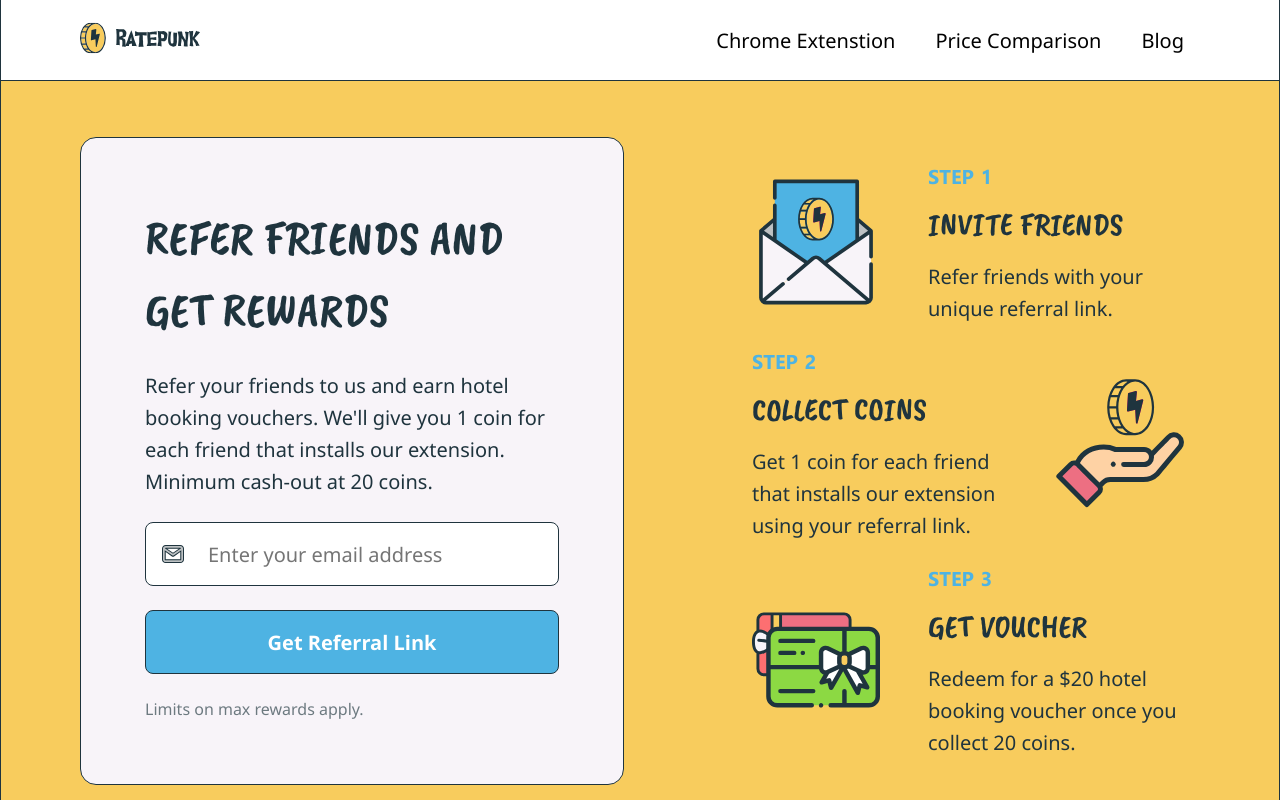
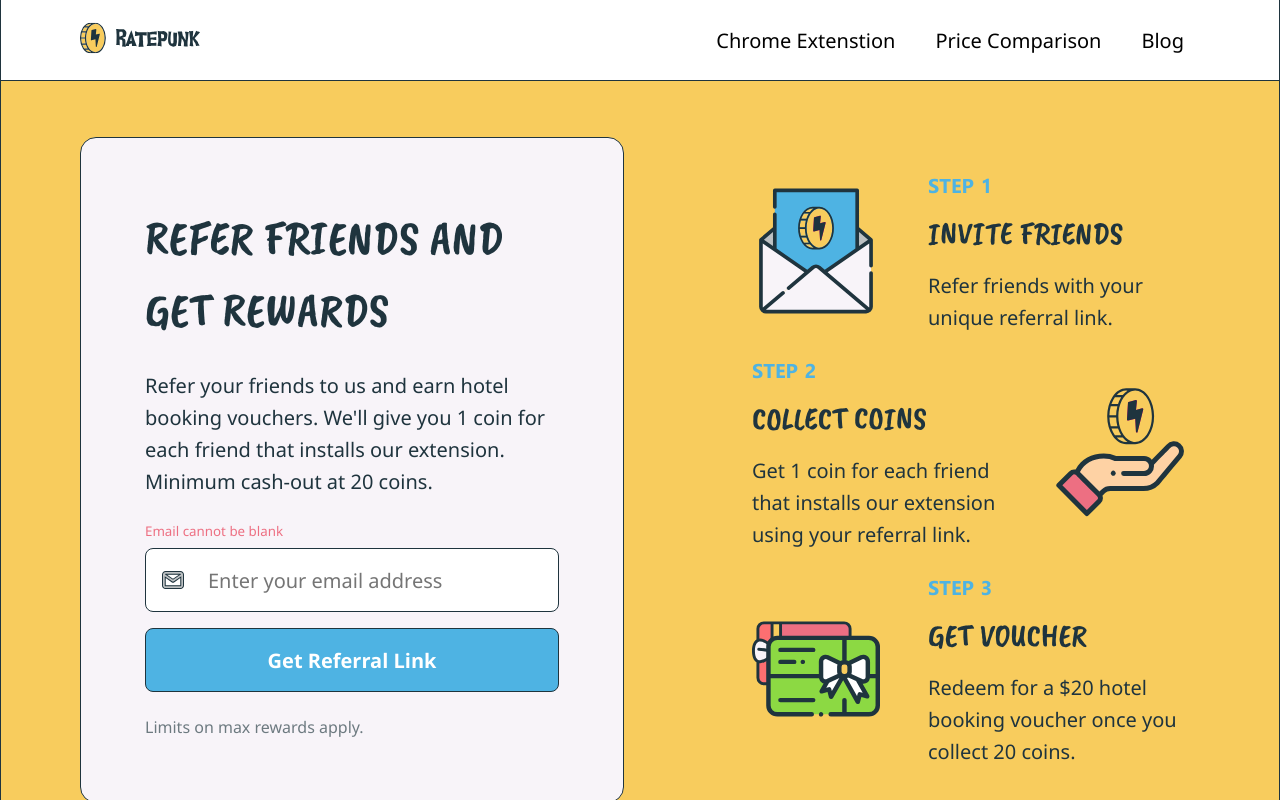
Before and after one commit to GytAndr/ratepunk-test-js, a Next.js app: page / in a window 1280 px wide. Both pictures are taken after a click on the button "Get Referral Link". Shown: the top 800 px of the page. Built offline with nearby package versions, Linux system fonts and the light colour scheme.

Commit message:
email validation message and regex

```diff
--- a/src/components/LandingPg/Input.jsx
+++ b/src/components/LandingPg/Input.jsx
@@ -1,21 +1,43 @@
-import React, { useState } from "react";
+import React, { useRef } from "react";
 
 function Input() {
-	const [emailValue, setEmailValue] = useState("");
-	const onEmailChange = (e) => {
-		setEmailValue(e.target.value);
-		console.log(emailValue);
-	};
+	const emailRef = useRef();
+	const errorRef = useRef();
+	function showError(message) {
+		errorRef.current.classList.add("invalid");
+		console.log((errorRef.current.innerHTML = message));
+	}
+	function checkInput() {
+		//helper function to check if email format is valid
+		function isEmailValid(email) {
+			return /^(([^<>()\[\]\\.,;:\s@"]+(\.[^<>()\[\]\\.,;:\s@"]+)*)|(".+"))@((\[[0-9]{1,3}\.[0-9]{1,3}\.[0-9]{1,3}\.[0-9]{1,3}])|(([a-zA-Z\-0-9]+\.)+[a-zA-Z]{2,}))$/.test(
+				email
+			);
+		}
+		if (emailRef.current.value.trim() === "") {
+			showError("Email cannot be blank");
+		} else if (!isEmailValid(emailRef.current.value)) {
+			showError("Please enter valid email format");
+		} else {
+			errorRef.current.classList.remove("invalid");
+			//send data to jsonbin
+		}
+	}
 	return (
-		<>
+		<form className="referral-input-wrapper">
+			<small ref={errorRef} className="referral-input-error">
+				Error Message
+			</small>
 			<input
 				className="referral-input"
+				type="email"
 				placeholder="Enter your email address"
-				value={emailValue}
-				onChange={onEmailChange}
+				ref={emailRef}
 			></input>
-			<button className="referral-btn">Get Referral Link</button>
-		</>
+			<button className="referral-btn" type="button" onClick={checkInput}>
+				Get Referral Link
+			</button>
+		</form>
 	);
 }
 
--- a/src/sass/components/ReferralCard.sass
+++ b/src/sass/components/ReferralCard.sass
@@ -26,10 +26,20 @@
     border: c.$border
     border-radius: 8px
     min-height: 3.5rem
+    margin-bottom: 1rem
     background-image: url(/images/email.svg)
     background-repeat: no-repeat
     background-position: 1rem
     text-indent: 3rem
+    &-wrapper
+      display: flex
+      flex-direction: column
+    &-error
+      visibility: hidden
+      margin-bottom: .5rem
+      &.invalid
+        visibility: visible
+        color: #ED6F82
   &-btn
     font-weight: bold
     font-size: 1rem
```
